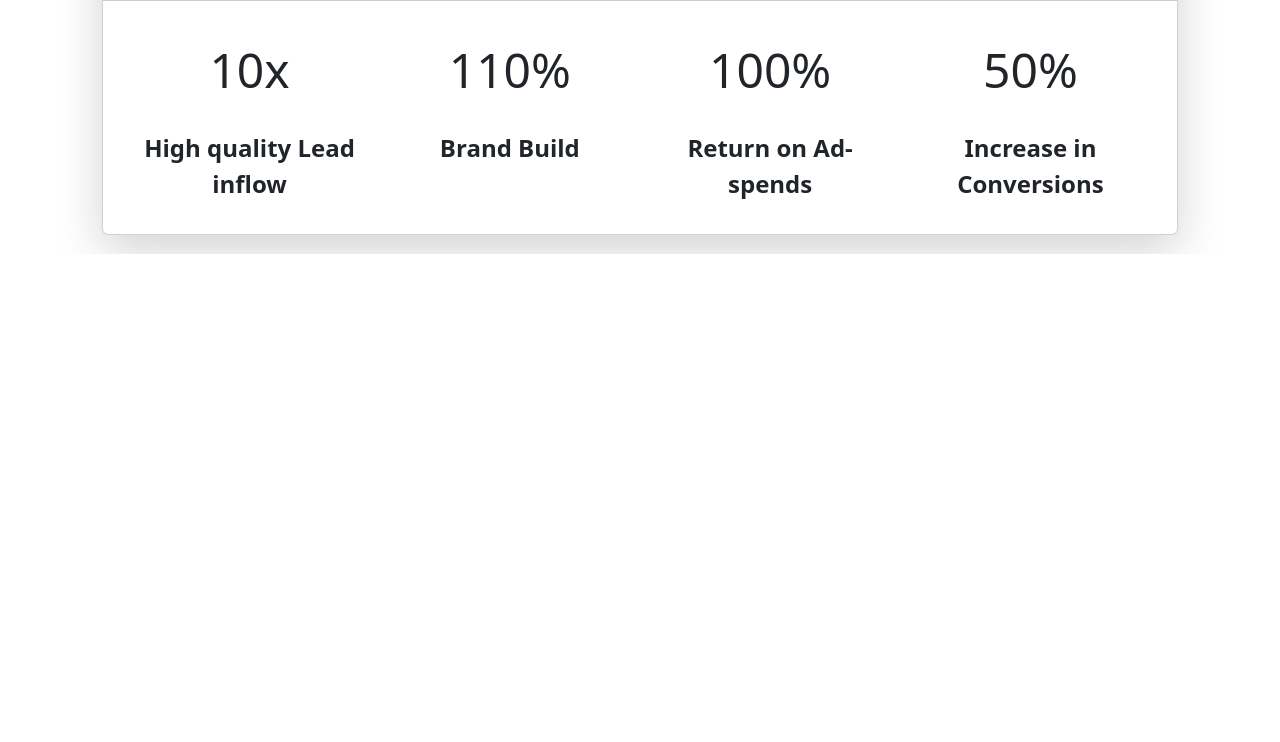
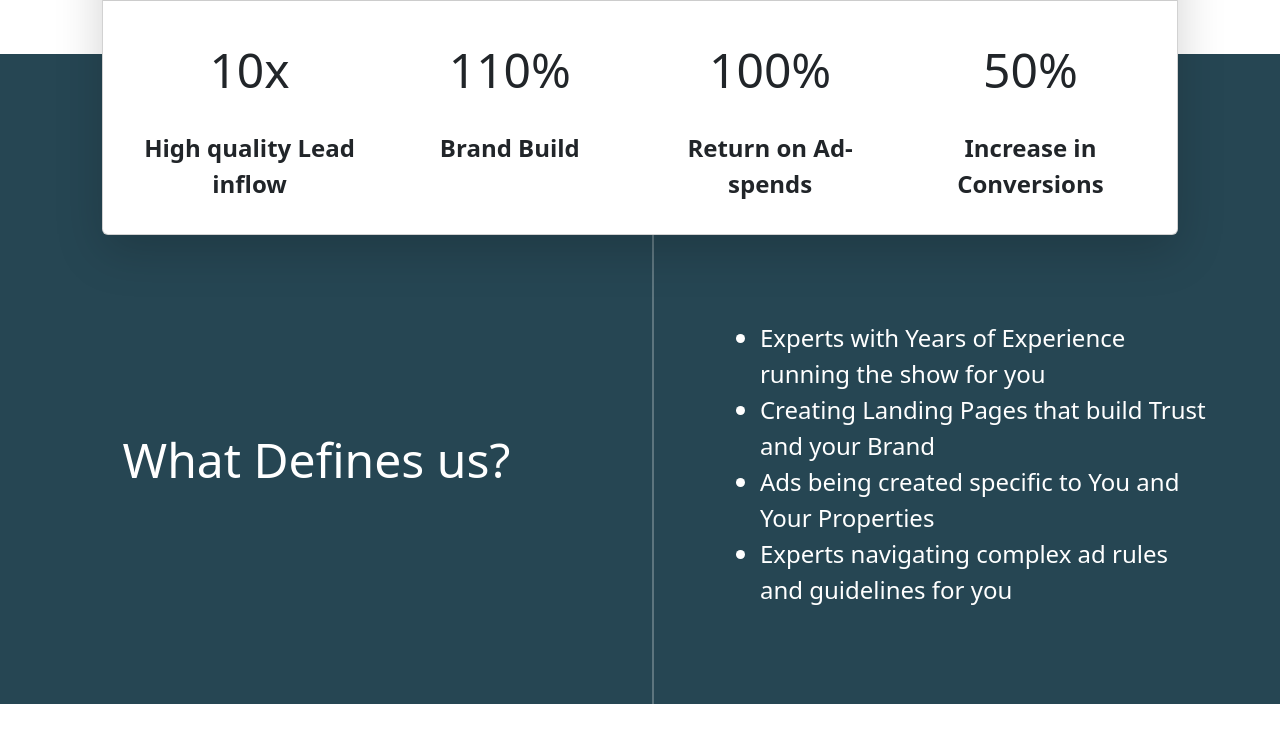
Before and after one commit to Dig-IN-Leads/DiGinLeads, a plain HTML site: page index.html in a window 1280 px wide. Shown: the part 706-1448 px from the top of the page. Before the commit the page ends 960 px from the top, so only its background shows below. Drawn offline with nearby package versions, Linux system fonts and the light colour scheme.

Commit message:
added define

```diff
--- a/css/styles.css
+++ b/css/styles.css
@@ -19,6 +19,7 @@ body{
   width: 100%;
   border-radius: 50%;
   position: absolute;
+  z-index: -1;
 }
 
 .home-text{
@@ -44,3 +45,35 @@ body{
   font-size: 1.5rem;
   font-weight: 600;
 }
+
+.define{
+  background-color: #264653;
+  height: 650px;
+  position: relative;
+  bottom: 200px;
+  z-index: -2;
+  padding-top: 250px;
+  color: white;
+  vertical-align: middle;
+}
+
+.vr{
+  position: relative;
+  bottom: 100px;
+  width: 2px;
+  height: 150%;
+}
+
+.define-text{
+  position: relative;
+  right: 10%;
+  top: 120px;
+  font-size: 3rem;
+}
+
+.define-list{
+  position: relative;
+  right: 10%;
+  color: white;
+  font-size: 1.5rem;
+}
--- a/index.html
+++ b/index.html
@@ -75,6 +75,34 @@
           </div>
         </div>
       </div>
+
+      <div class="define">
+        <div class="row">
+          <div class="col-sm-1"></div>
+          <div class="col-sm-5">
+            <div class="card-block d-flex border-0 bg-transparent">
+              <div class="card-body d-flex align-self-center justify-content-center">
+                <span class="define-text">What Defines us?</span>
+              </div>
+            </div>
+          </div>
+          <div class="col-sm-1">
+            <div class="vr"></div>
+          </div>
+          <div class="col-sm-5">
+            <div class="card border-0 bg-transparent">
+              <div class="card-body">
+                <ul class="define-list">
+                  <li>Experts with Years of Experience running the show for you</li>
+                  <li>Creating Landing Pages that build Trust and your Brand</li>
+                  <li>Ads being created specific to You and Your Properties</li>
+                  <li>Experts navigating complex ad rules and guidelines for you</li>
+                </ul>
+              </div>
+            </div>
+          </div>
+        </div>
+      </div>
     </div>
   </body>
 </html>
```
Also changed, not shown: 1 other file.
